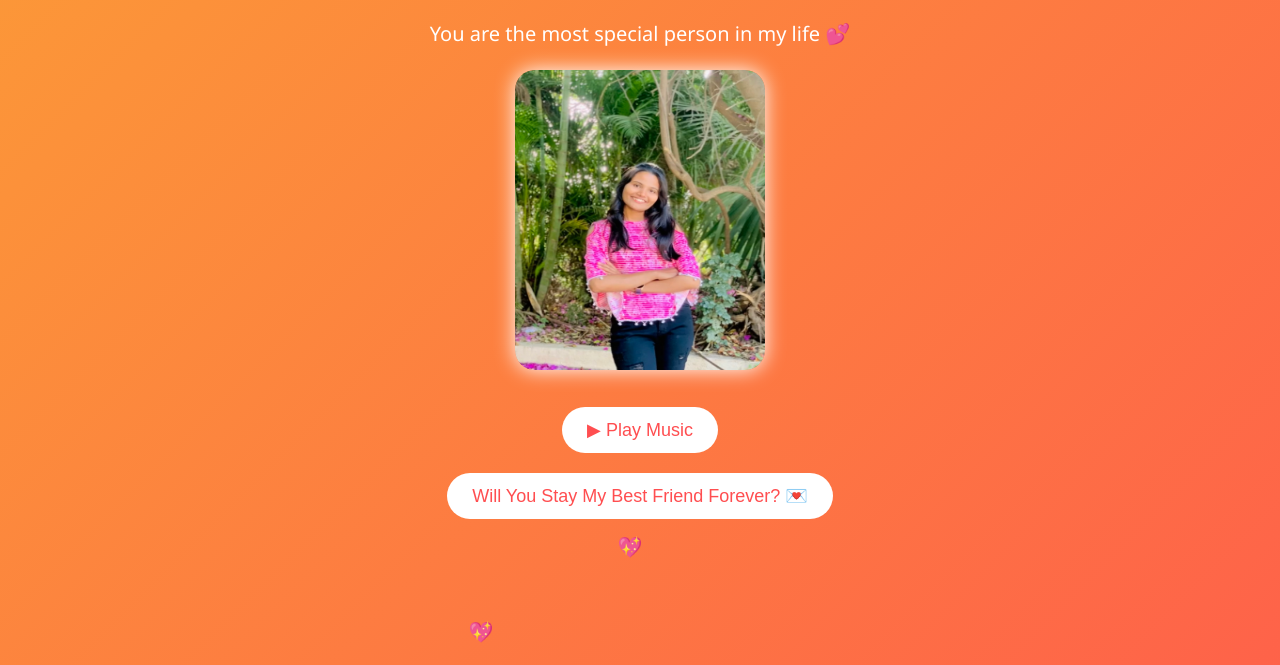
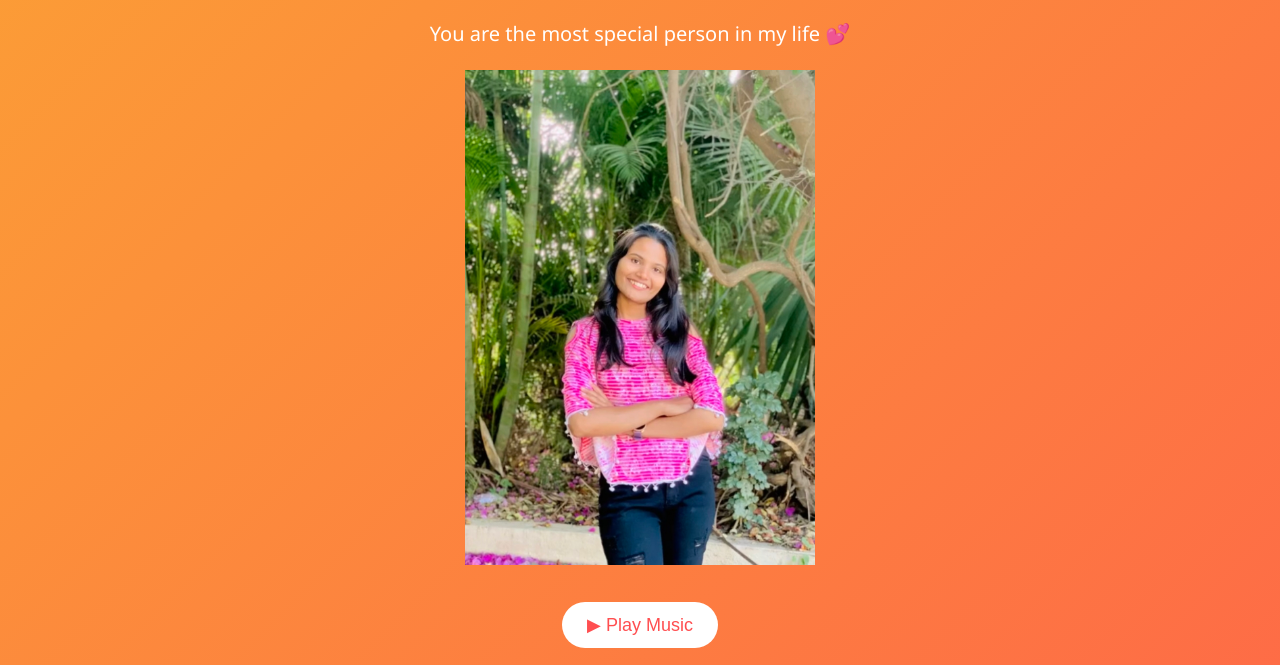
Before and after one commit to ranjeet1302/My-special-person, a plain HTML site: page index.html in a window 1280 px wide. Shown: the part 70-735 px from the top of the page. Drawn offline with Linux system fonts and the light colour scheme.

Commit message:
Update index.html

```diff
--- a/index.html
+++ b/index.html
@@ -41,10 +41,9 @@ h1 {
 }
 
 .slideshow img {
-    width: 250px;
-    height: 300px;
-    border-radius: 20px;
-    box-shadow: 0 0 20px white;
+    width: 85%;
+    max-width: 350px;
+    height: auto;
 }
 
 button {
```
